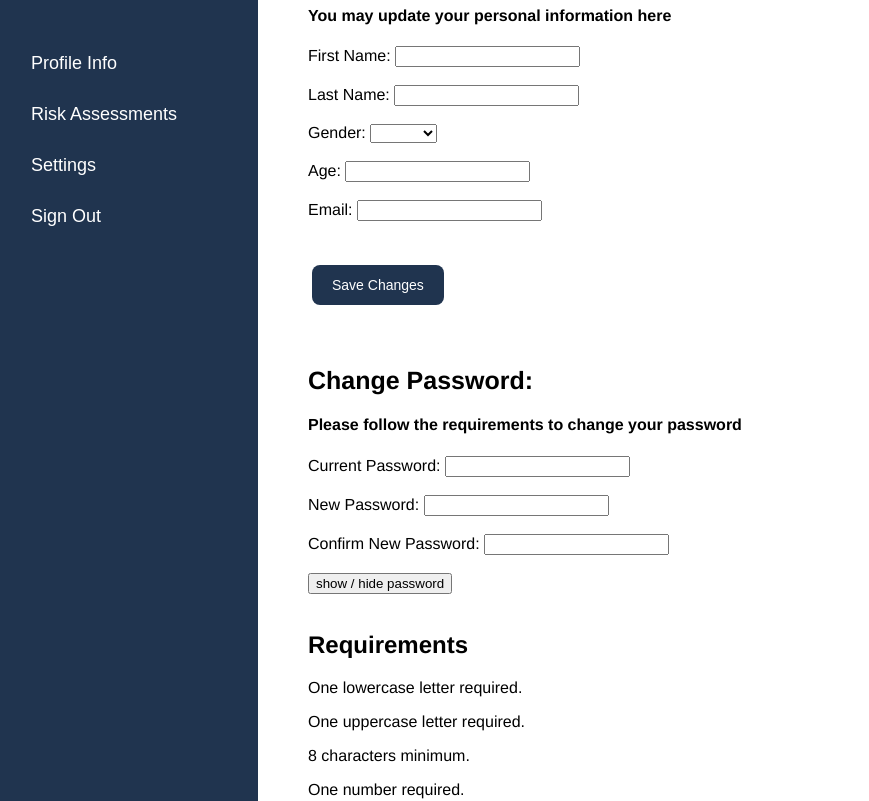
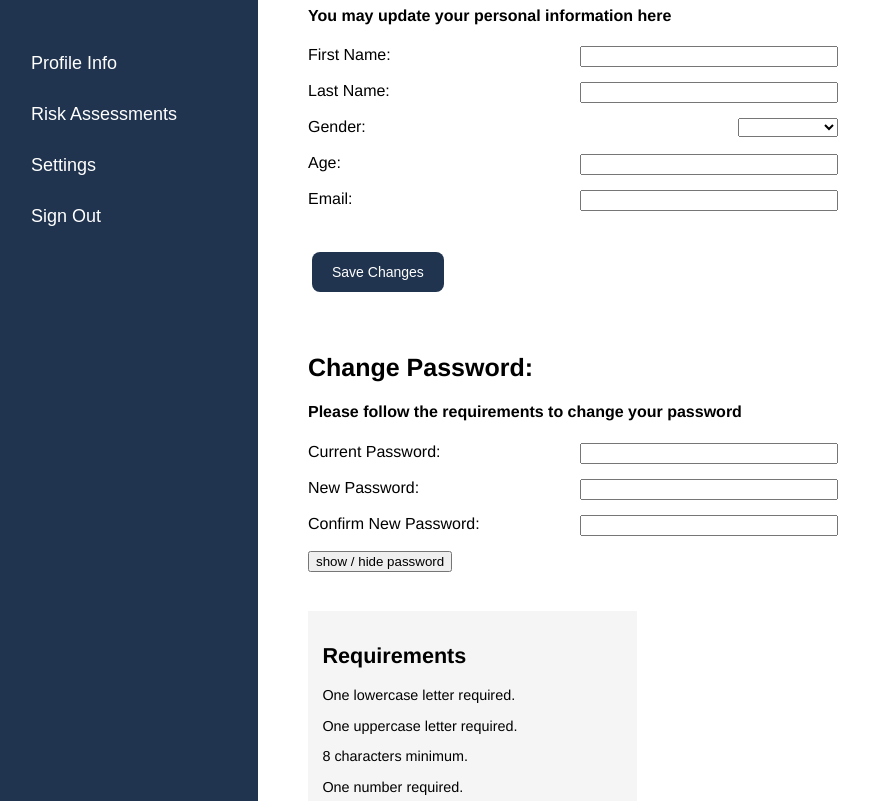
Before and after one commit to quekyizhen/BT3103CovidAdvisor, a Vue app: page /#/profile in a window 1280 px wide. Shown: the part 660-1461 px from the top of the page, without its empty margins (0-869 px from the left). Built offline with nearby package versions, Linux system fonts and the light colour scheme.

Commit message:
added styling to account page

```diff
--- a/src/components/Account.vue
+++ b/src/components/Account.vue
@@ -62,7 +62,7 @@
       </div>
     </transition>
     <div class="matches" v-if='notSamePasswords'>
-      <p>Passwords don't match</p>
+      <p>New passwords don't match</p>
     </div>
     <br><br><br>
   </div>
@@ -139,5 +139,21 @@ export default {
 </script>
 
 <style scoped>
-
+input {
+    float: right;
+    margin-left: 100px;
+    width: 250px
+}
+select {
+    float: right;
+    clear: both;
+    width: 100px
+}
+.hints {
+	max-width:300px;
+	padding:1em;
+	background:whitesmoke;
+	margin: 1.5em 0;
+	font-size: .9em;
+}
 </style>
```
